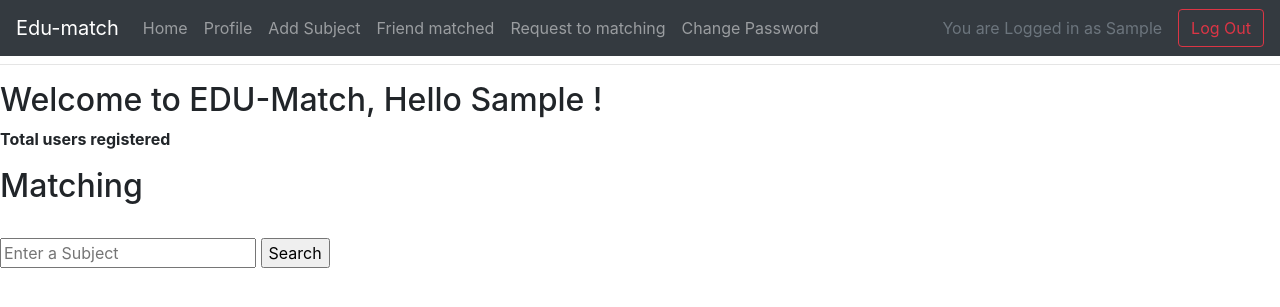
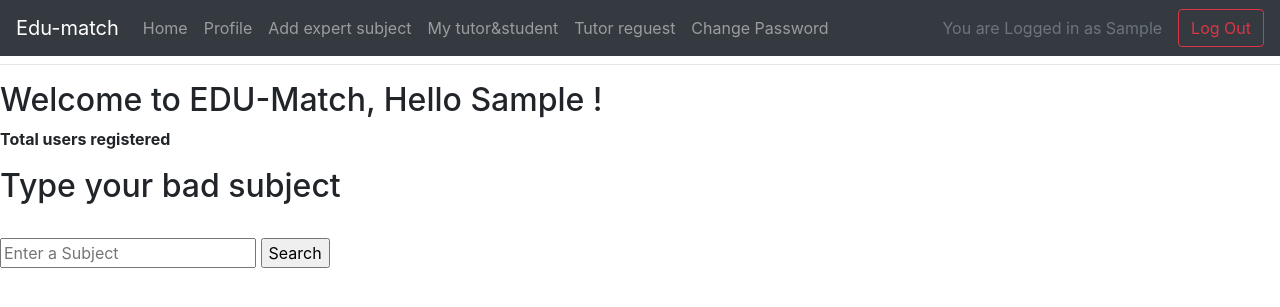
Before and after one commit to PasakornPh/EDU_Match, a Django app: page / in a window 1280 px wide. Shown: the top 307 px of the page. Run offline with Django 3.2, Linux system fonts and the light colour scheme; the visitor is signed in with stand-in values (Sample User, id 1); data comes from the database, SQL or seed files in the repository; data that the repository does not hold is empty; some libraries are stand-ins or nearby versions.

Commit message:
change from friend request to tuto request and change from friend matched to tutor$student matched

```diff
--- a/match/admin.py
+++ b/match/admin.py
@@ -1,7 +1,11 @@
 
 from django.contrib import admin
 
-from .models import human,Subject,Wantmatch,Matched,chatlog,Profile
+from .models import human,Subject,Wantmatch,Matched,chatlog,Profile,Student,Tutor
 
 admin.site.register(chatlog)
+admin.site.register(human)
+admin.site.register(Tutor)
+admin.site.register(Wantmatch)
+admin.site.register(Student)
 admin.site.register(Profile)
--- a/match/models.py
+++ b/match/models.py
@@ -8,6 +8,8 @@
     subject = models.ManyToManyField('Subject')
     wantmatch = models.ManyToManyField('Wantmatch')
     matched = models.ManyToManyField('Matched')
+    tutor = models.ManyToManyField('Tutor')
+    student = models.ManyToManyField('Student')
     def __str__(self):
         return self.name
 
@@ -25,8 +27,19 @@
 
     def __str__(self):
         return self.name
+class Matched(models.Model):
 
-class Matched(models.Model):
+    name = models.CharField(max_length=211111111111)
+
+    def __str__(self):
+        return self.name
+class Tutor(models.Model):
+
+    name = models.CharField(max_length=211111111111)
+
+    def __str__(self):
+        return self.name
+class Student(models.Model):
 
     name = models.CharField(max_length=211111111111)
 
--- a/match/templates/add_subject.html
+++ b/match/templates/add_subject.html
@@ -4,11 +4,11 @@
 
 {% block content %}
 <html>
-        <h2>Add Subject</h2>
+        <h2>Add expert subject</h2>
         <h3>Name : {{ user.first_name }}  {{ user.last_name }}</h3>
         <p>Username : {{ user.username }} </p>
        <table>
-               <p>My favorite subject :</p>
+               <p>My expert subject :</p>
            <form action="{% url 'add_subject' %}" method="post">
             <input name="item_subject" id="id_new_subject" placeholder="Enter a favorite Subject" />
             </ul><button type="submit" value="Submit"> Add </button>
--- a/match/templates/base.html
+++ b/match/templates/base.html
@@ -22,13 +22,13 @@
             <a class="nav-link" id="id_profile" href="/profile/">Profile</a>
             </li>
             <li class="nav-item">
-            <a class="nav-link" href="{% url 'profile_add_subject' %}">Add Subject</a>
+            <a class="nav-link" href="{% url 'profile_add_subject' %}">Add expert subject</a>
             </li>
             <li class="nav-item">
-            <a class="nav-link" href="{% url 'friendmatched' %}">Friend matched</a>
+            <a class="nav-link" href="{% url 'friendmatched' %}">My tutor&student</a>
             </li>
             <li class="nav-item">
-            <a class="nav-link" href="{% url 'request_match' %}"> {% if wantmatchcount %} <span class="badge badge-pill badge-danger">{{ wantmatchcount }}</span> {% endif %} Request to matching</a>
+            <a class="nav-link" href="{% url 'request_match' %}"> {% if wantmatchcount %} <span class="badge badge-pill badge-danger">{{ wantmatchcount }}</span> {% endif %} Tutor reguest</a>
             </li>
             <li class="nav-item">
             <a class="nav-link" href="/accounts/change_password">Change Password</a>
--- a/match/templates/home.html
+++ b/match/templates/home.html
@@ -9,7 +9,7 @@
         <strong>Total users registered </strong> {{ count }}
     </p>
 
-    <h2>Matching</h2>
+    <h2>Type your bad subject</h2>
     <br>
     <form action="{% url 'search' %}" method="post">
     <input name="item_subject2" id="id_new_subject" placeholder="Enter a Subject" />
@@ -19,15 +19,15 @@
 <br>
     {% if Noresult %}
        {{ Noresult }}
-       {% endif %}
-{% if usermatched %}
+    {% endif %}
+    {% if usertutorstu%}
 <table id="id_list_matching2">
-            {% for matched in usermatched %}
-            <tr><td> -  {{ matched }}          <button type="button" class="btn btn-outline-warning btn-sm" onclick="location.href='{% url 'friendprofile' matched   %}'"> Profile </button> <br></td></tr>
+            {% for tutor in usertutorstu %}
+            <tr><td> -  {{ tutor }}          <button type="button" class="btn btn-outline-warning btn-sm" onclick="location.href='{% url 'friendprofile' tutor   %}'"> Profile </button> <br></td></tr>
             {% endfor %}
-        </table>
 
-        {% endif %}
+
+    {% endif %}
     {% if userins %}
         <table id="id_list_matching">
 
@@ -35,6 +35,5 @@
             <tr><td> -  {{ human }}          <button type="button" class="btn btn-outline-primary btn-sm" onclick="location.href='{% url 'view_profile' human   %}'"> Profile </button> <br></td></tr>
             {% endfor %}
         </table>
-
-        {% endif %}
+    {% endif %}
 {% endblock %}
--- a/match/views.py
+++ b/match/views.py
@@ -4,7 +4,7 @@
 # Add
 from django.contrib import messages
 
-from match.models import human,Subject,Matched,Wantmatch,Profile
+from match.models import human,Subject,Matched,Wantmatch,Profile,Tutor,Student
 
 from django.urls import reverse_lazy
 from django.views.generic import CreateView , UpdateView
@@ -82,13 +82,13 @@
     return render(request,"recievematch.html",{'Nosent': Nosent})
 
 def friendmatched(request):
-    User1=human.objects.get(name=request.user.username)
-    User1.matched.all()
     Nomatched = "You didn't match anyone"
     User1 = human.objects.get(name=request.user.username)
-    if User1.matched.all():
-        allmatched = User1.matched.all()
-        return render(request, "Friend_matched.html", {'allmatched': allmatched, 'count': allmatched.count()})
+    if User1.tutor.all() or User1.student.all():
+        alltutor = User1.tutor.all()
+        allstudent = User1.student.all()
+        countall = alltutor.count() + allstudent.count()
+        return render(request, "Friend_matched.html", {'alltutor': alltutor,'allstudent':allstudent, 'count': countall })
     return render(request, "Friend_matched.html", {'Nomatched': Nomatched})
 
 def friendprofile(request,name):
@@ -117,21 +117,32 @@
             ,'lastname': Selecteduser.last_name, 'email':Selecteduser.email , 'name': username })
 
 def unfriendmatched(request,name):
-    User1 = human.objects.get(name=request.user.username)
-    Selunmatched=User1.matched.get(name=name)
-    Selunmatched.delete()
+    myself = get_object_or_404(human, name=request.user.username)
+    if myself.student.filter(name=name).exists():
+        Selunmatched=myself.student.get(name=name)
+        Selunmatched.delete()
+    if myself.tutor.filter(name=name).exists():
+        Selunmatched2=myself.tutor.get(name=name)
+        Selunmatched2.delete()
 
-    User2 = human.objects.get(name=name)
-    Selunmatched2=User2.matched.get(name=request.user.username)
-    Selunmatched2.delete()
+    User2 = get_object_or_404(human, name=name)
+    if User2.tutor.filter(name=request.user.username).exists():
+        Selunmatched3=User2.tutor.get(name=request.user.username)
+        Selunmatched3.delete()
+    if User2.student.filter(name=request.user.username).exists():
+        Selunmatched4=User2.student.get(name=request.user.username)
+        Selunmatched4.delete()
 
 
-    User1.matched.all()
+
+    myself.tutor.all()
     Nomatched = "You didn't match anyone"
     User1 = human.objects.get(name=request.user.username)
-    if User1.matched.all():
-        allmatched = User1.matched.all()
-        return render(request, "Friend_matched.html", {'allmatched': allmatched, 'count': allmatched.count()})
+    if User1.tutor.all() or User1.student.all():
+        alltutor = User1.tutor.all()
+        allstudent = User1.student.all()
+        countall=alltutor.count()+allstudent.count()
+        return render(request, "Friend_matched.html", {'alltutor': alltutor,'allstudent':allstudent, 'count': countall })
     return render(request, "Friend_matched.html", {'Nomatched': Nomatched})
 
 def acceptmatch(request,name):
@@ -139,20 +150,20 @@
     username = Selecteduser.username
     User1 = human.objects.get(name=request.user.username)
     # User1= human.objects.get(pk=1).delete()
-    User2 = get_object_or_404(human, name=request.user.username)
-    User3 = get_object_or_404(human, name=name)
-    selected_unmatch = User2.wantmatch.get(name=name)
+    tutorself = get_object_or_404(human, name=request.user.username)
+    studentself = get_object_or_404(human, name=name)
+    selected_unmatch = tutorself.wantmatch.get(name=name)
     selected_unmatch.delete()
-    if not Matched.objects.filter(name=name).exists():
-        firstsubject = Matched(name=name)
-        firstsubject.save()
-    if not Matched.objects.filter(name=request.user.username).exists():
-        firstsubject = Matched(name=request.user.username)
-        firstsubject.save()
-    fmatched=Matched.objects.get(name=name)
-    fmatched2=Matched.objects.get(name=request.user.username)
-    User2.matched.add(fmatched)
-    User3.matched.add(fmatched2)
+    if not Student.objects.filter(name=name).exists():
+        student = Student(name=name)
+        student.save()
+    if not Tutor.objects.filter(name=request.user.username).exists():
+        tutor = Tutor(name=request.user.username)
+        tutor.save()
+    fstudent=Student.objects.get(name=name)
+    ftutor=Tutor.objects.get(name=request.user.username)
+    tutorself.student.add(fstudent)
+    studentself.tutor.add(ftutor)
     Nosent = "No one sent you a matching"
     User1 = human.objects.get(name=request.user.username)
     if User1.wantmatch.all():
@@ -177,18 +188,27 @@
 
 def searching(request):
     count = User.objects.count()
-    if not Subject.objects.filter(name=request.POST.get('item_subject2', '')).exists():
+    User1 = human.objects.get(name=request.user.username)
+    if not Subject.objects.filter(name=request.POST.get('item_subject2', '')).exclude(name=(subject.name for subject in User1.subject.all())).exists():
         Noresult = 'No users were found matching'
         return render(request, 'home.html', {'Noresult': Noresult,'count' : count})
+    subinmyself = Subject.objects.filter(name=request.POST.get('item_subject2', ''))
+    for subject in User1.subject.all():
+        subinmyself=subinmyself.exclude(name=subject.name)
+    if not subinmyself.exists():
+        Noresult = 'No users were found matching'
+        return render(request, 'home.html', {'Noresult': Noresult, 'count': count})
     firstsubject = Subject.objects.get(name=request.POST.get('item_subject2', ''))
     first= firstsubject.human_set.all().exclude(name=request.user.username)
-    User1=human.objects.get(name=request.user.username)
-
-    for matched in User1.matched.all():
-        first= first.exclude(name=matched)
-
+    second= firstsubject.human_set.all().exclude(name=request.user.username)
+    for tutor in User1.tutor.all():
+        first= first.exclude(name=tutor.name)
+    for student in User1.student.all():
+        first=first.exclude(name=student.name)
+    for human_set in first:
+        second=second.exclude(name=human_set.name)
     #    fisubject.add(Subject)
-    return render(request, 'home.html', {'usermatched': User1.matched.all(),'userins': first,'count': count})
+    return render(request, 'home.html', {'usertutorstu': second,'userins': first,'count': count})
 
 
 def profile_add_subject(request):
```
Also changed, not shown: match/templates/Friend_matched.html (+15 -3 lines).
